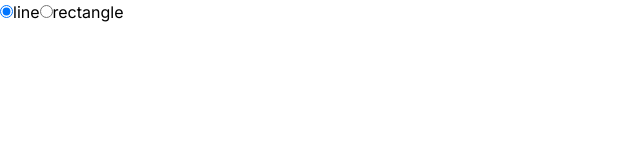
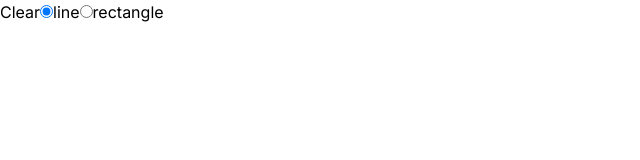
Before and after one commit to Daanish2003/whiteboard, a Next.js app: page / in a window 1280 px wide. Shown: the top 160 px of the page, without its empty margins (0-640 px from the left). Built offline with nearby package versions, Linux system fonts and the light colour scheme.

Commit message:
added clear button

```diff
--- a/src/components/drawingTools.tsx
+++ b/src/components/drawingTools.tsx
@@ -71,8 +71,10 @@ export default function DrawingTools() {
 
    return (
     <div>
-      <div style={{ position: "fixed" }}>
-
+      <div className="fixed">
+        <button onClick={() => setElements([])}>
+          Clear
+        </button>
         <input
           type="radio"
           name="line"
```
